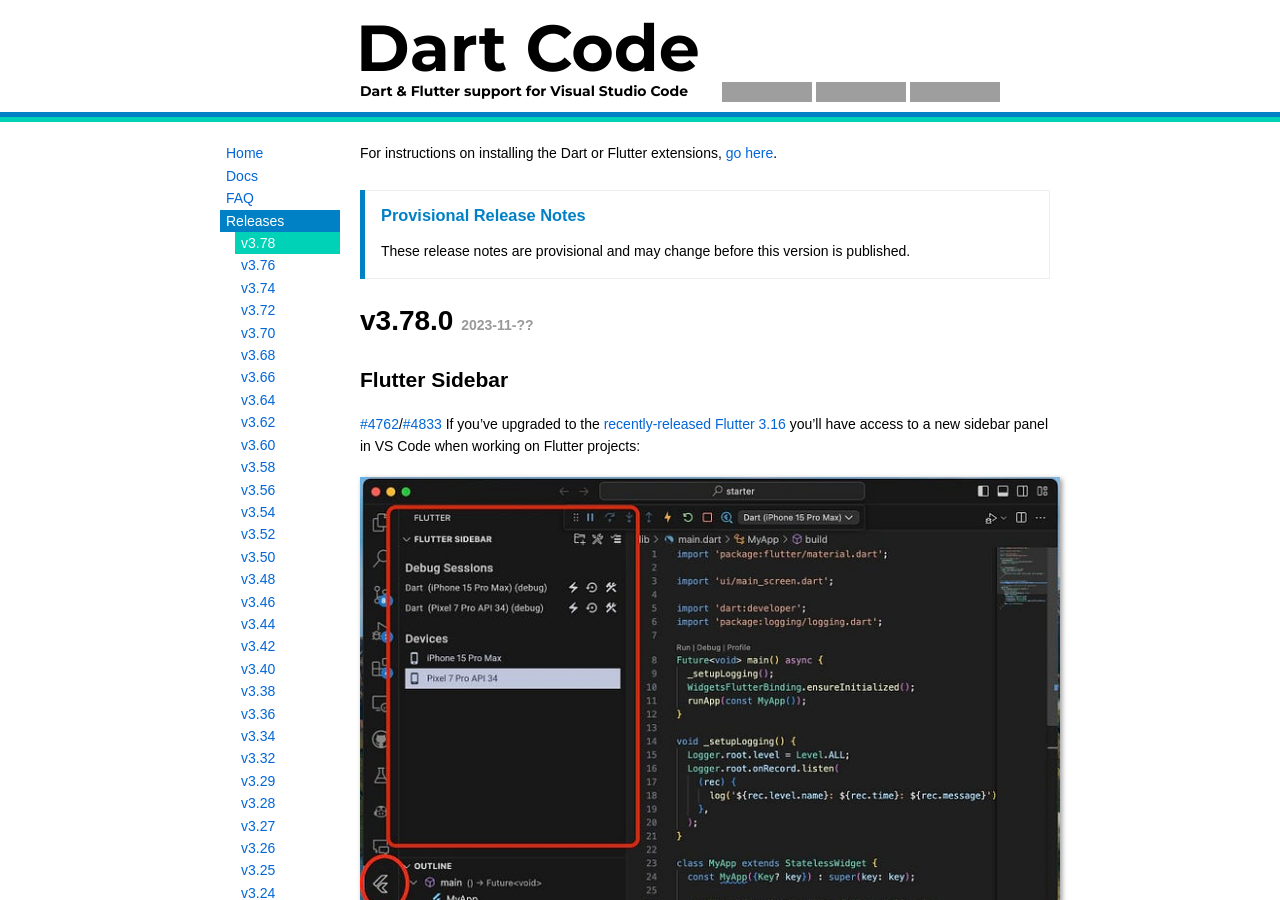
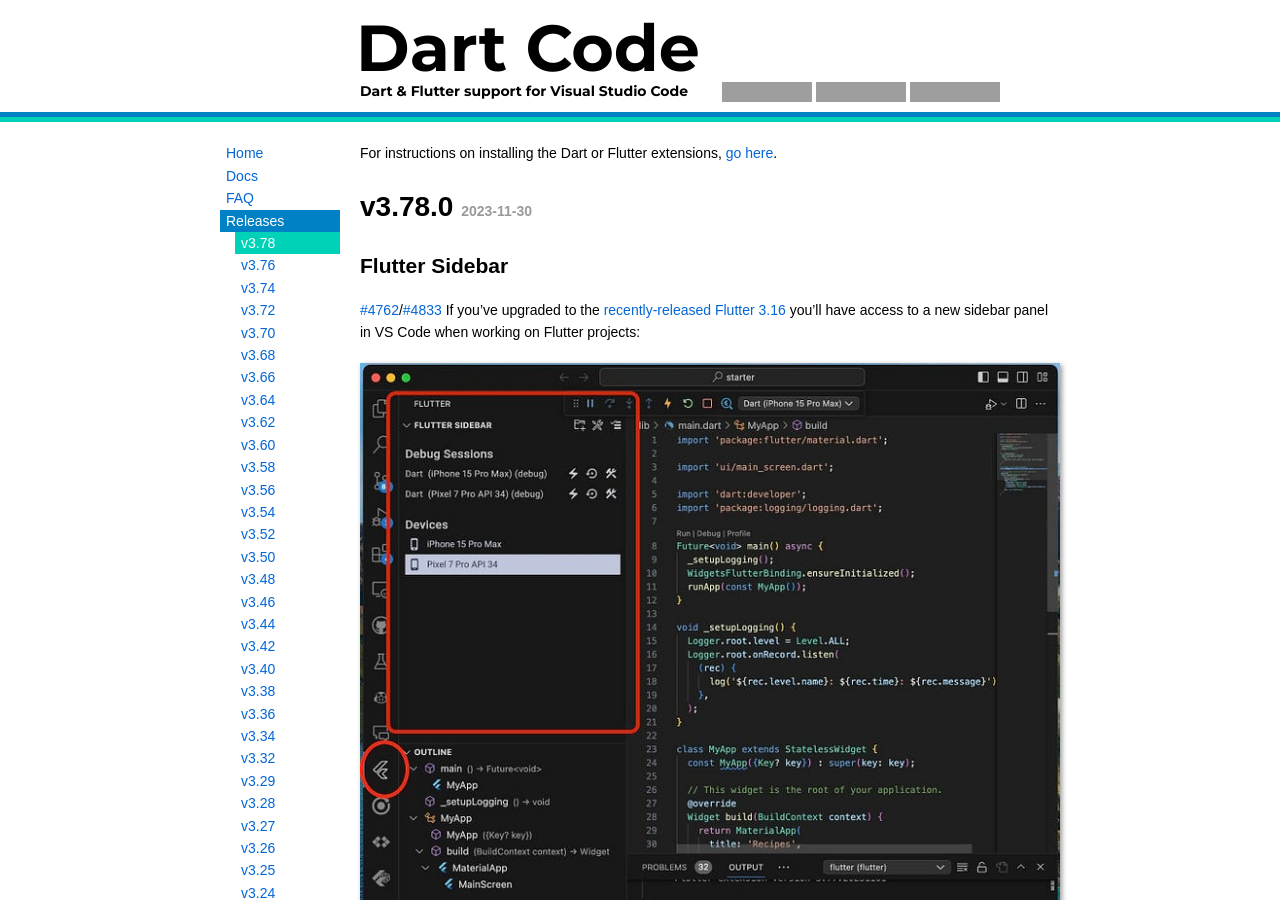
Before and after one commit to Dart-Code/Website, a Jekyll site: the page built from _releases/v3.78.md, in a window 1280 px wide and 900 px high. Built offline with Jekyll 4.4.1, drawn with Linux system fonts in a browser that asks for light colours; some of the changed lines change nothing that is shown; grey boxes are pictures that could not be loaded.

Commit message:
Final v3.78 release notes

```diff
--- a/_releases/v3.78.md
+++ b/_releases/v3.78.md
@@ -1,11 +1,10 @@
 ---
 title: v3.78
 sort_order: v0003_0078
-excerpt: "..."
-provisional: true
+excerpt: "Flutter Sidebar, Improve Code Completion, Lazy Getters, ..."
 ---
 
-# v3.78.0 _2023-11-??_
+# v3.78.0 _2023-11-30_
 
 ## Flutter Sidebar
 
```
